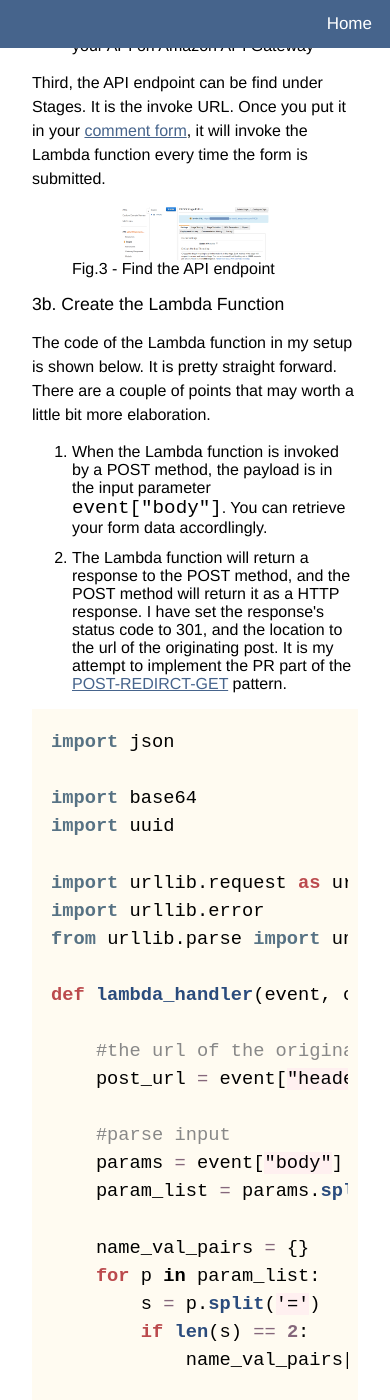
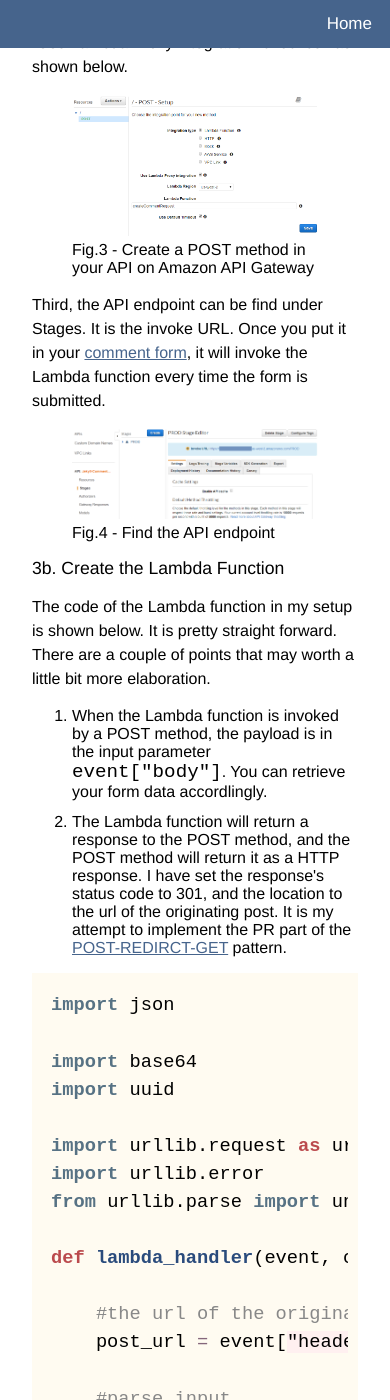
Before and after one commit to takmanman/takmanman.github.io, a Jekyll site: the page built from _posts/2020-04-22-github-page-aws-lambda.md, in a window 390 px wide and 1400 px high, scrolled down 7372 px. Built offline with Jekyll 4.4.1, drawn with Linux system fonts in a browser that asks for light colours.

Commit message:
Size adjustment

```diff
--- a/_posts/2020-04-22-github-page-aws-lambda.md
+++ b/_posts/2020-04-22-github-page-aws-lambda.md
@@ -21,7 +21,7 @@ It is just that we don't have to maintain it. Instead a cloud service provider w
 The architecture of the comment system is shown below.
 
 <figure>
-<img src="{{site.url}}/assets/posts/2020-04-22-images/architecture.png"  style="display: block; margin: auto; width: 60%;"/>
+<img id="architecture_img" src="{{site.url}}/assets/posts/2020-04-22-images/architecture.png"  style="display: block; margin: auto; "/>
 <figcaption>Fig.1 - The architecture of the comment system</figcaption>
 </figure>
 
@@ -58,7 +58,7 @@ Jekyll is essentially a parser, one of its features is that it can parse a data
 Note that all the data files must be inside the directory <span style="font-size:1.2rem; font-family:monospace">_data</span>.
 In my setup (which I learnt <a href="https://damieng.com/blog/2018/05/28/wordpress-to-jekyll-comments" target ="_blank">here</a>), each comment is stored as one YAML file, and they are organized according to the post they are refering to. The directory structure is shown below:
 <figure>
-<img src="{{site.url}}/assets/posts/2020-04-22-images/directory_structure.png"  style="display: block; margin: auto; width: 60%;"/>
+<img src="{{site.url}}/assets/posts/2020-04-22-images/directory_structure.png"  style="display: block; margin: auto;"/>
 <figcaption>Fig.2 - The directory structure of a jekyll site with a comment system</figcaption>
 </figure>
 
@@ -199,14 +199,14 @@ First, when you create the method (for invoking your comment-creating Lambda fun
 Second, check the "Use Lambda Proxy integration" checkbox as shown below.
 
 <figure>
-<img src="{{site.url}}/assets/posts/2020-04-22-images/aws_post_method.png"  style="display: block; margin: auto; width: 60%;"/>
+<img src="{{site.url}}/assets/posts/2020-04-22-images/aws_post_method.png"  style="display: block; margin: auto; "/>
 <figcaption>Fig.3 - Create a POST method in your API on Amazon API Gateway</figcaption>
 </figure>
 
 Third, the API endpoint can be find under Stages. It is the invoke URL. Once you put it in your <a href="#comment_form">comment form</a>, it will invoke the Lambda function every time the form is submitted.
 <figure>
-<img src="{{site.url}}/assets/posts/2020-04-22-images/aws_invoke_url.png"  style="display: block; margin: auto; width: 60%;"/>
-<figcaption>Fig.3 - Find the API endpoint</figcaption>
+<img src="{{site.url}}/assets/posts/2020-04-22-images/aws_invoke_url.png"  style="display: block; margin: auto; "/>
+<figcaption>Fig.4 - Find the API endpoint</figcaption>
 </figure>
 
 <h2>3b. Create the Lambda Function</h2>
@@ -294,3 +294,30 @@ I learnt from the following posts and websites when creating  this project:
 <li><a href="https://developer.github.com/v3/" target="_blank">GitHub Developer REST API v3 Overview</a></li>
 <li><a href="https://aws.amazon.com/api-gateway/faqs/" target="_blank">Amazon API Gateway FAQs</a></li>
 </ol>
+
+<!-- The Modal -->
+<div id="popup-modal" class="modal">
+  <span class="close">&times;</span>
+  <img class="modal-content" id="modal-img">
+</div>
+
+<script>
+// Get the modal
+var modal = document.getElementById("popup-modal");
+
+var img = document.getElementById("architecture_img");
+var modalImg = document.getElementById("modal-img");
+img.onclick = enlarge
+
+function enlarge(){
+  modal.style.display = "block";
+  modal.style.paddingTop = (screen.height*0.5 - img.height*0.5) + "px";
+  modalImg.src = this.src;
+}
+
+var span = document.getElementsByClassName("close")[0];
+
+span.onclick = function() {
+  modal.style.display = "none";
+}
+</script>
--- a/assets/css/afloat.css
+++ b/assets/css/afloat.css
@@ -77,15 +77,15 @@ p{
 }
 
 img {
-    max-width: 100%;
+    max-width: 75%;
     max-height: 100%;
+	padding-bottom:20px;
 }
 
 .container{
 	margin: auto;
 	width: 75%;
 }
-
 
 .navbar {
 	overflow: hidden;
@@ -193,9 +193,44 @@ img {
 }
 .post-float img{
 
+    max-width: 100%;
+    max-height: 100%;
+
     border-top: 1px solid #ccc;
 	border-bottom: 1px solid #ccc;
 
+}
+
+.modal {
+  display: none; /* Hidden by default */
+  position: fixed; /* Stay in place */
+  z-index: 1; /* Sit on top */
+  left: 0;
+  top: 0;
+  width: 100%; /* Full width */
+  height: 100%; /* Full height */
+  overflow: auto; /* Enable scroll if needed */
+  background-color: rgb(0,0,0); /* Fallback color */
+  background-color: rgba(0,0,0,.9); /* Black w/ opacity */
+}
+
+/* Modal Content (image) */
+.modal-content {
+  margin: auto;
+  display: block;
+  width: 80%;
+  max-width: 700px;
+}
+
+/* The Close Button */
+.close {
+  position: absolute;
+  top: 15px;
+  right: 35px;
+  color: #f1f1f1;
+  font-size: 40px;
+  font-weight: bold;
+  transition: 0.3s;
 }
 
 /* Responsive layout */
@@ -221,6 +256,17 @@ img {
   .container {
     width: 100%
   }
+
+  img {
+
+	max-width: 100%;
+    max-height: 100%;
+	padding-bottom:5px;
+  }
+
+  .modal-content {
+    width: 100%;
+  }
 }
 
 /* Responsive layout */
```
Also changed, not shown: _posts/2019-09-08-basic-cnn.md (+4 -4 lines), assets/posts/2020-04-22-images/architecture.png.
